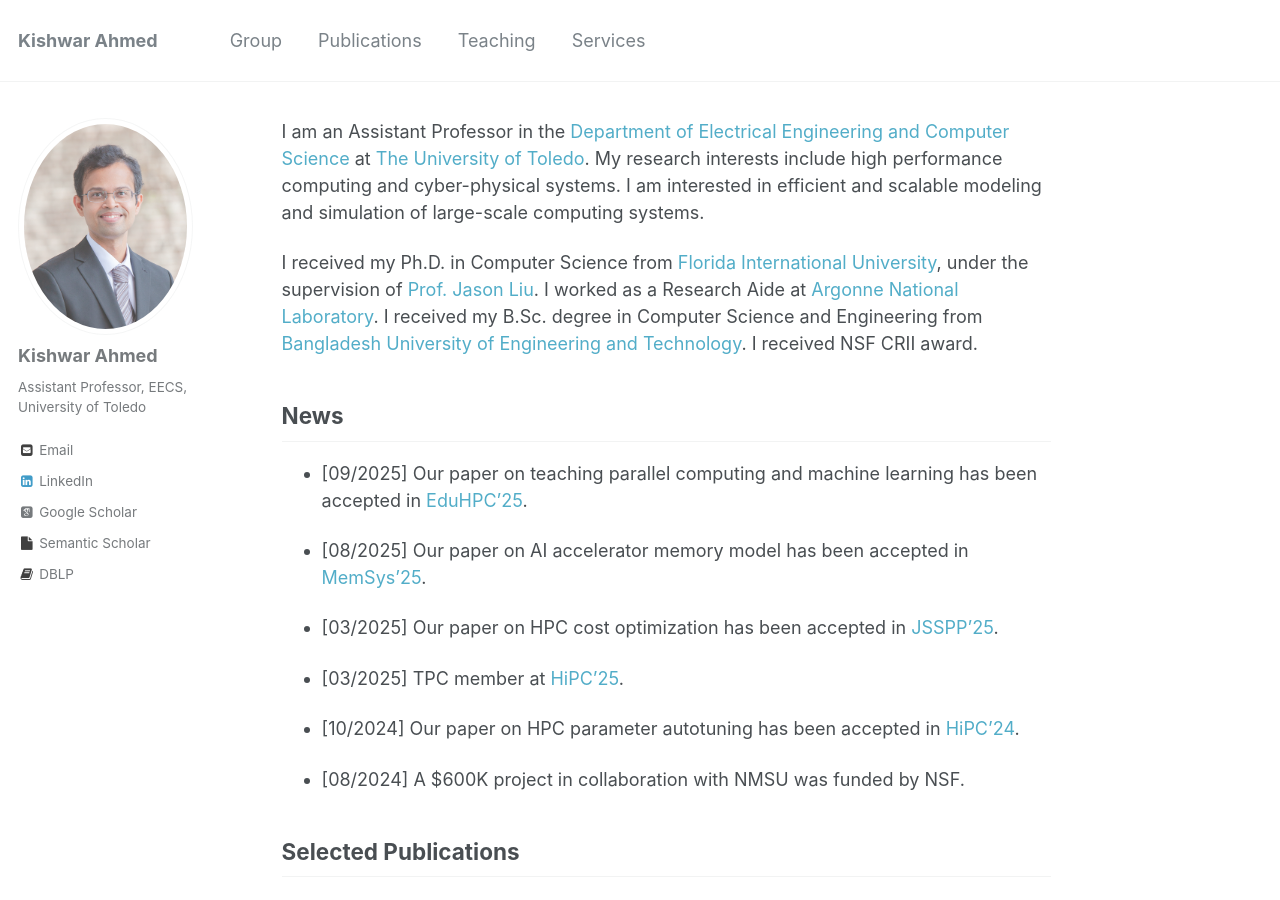
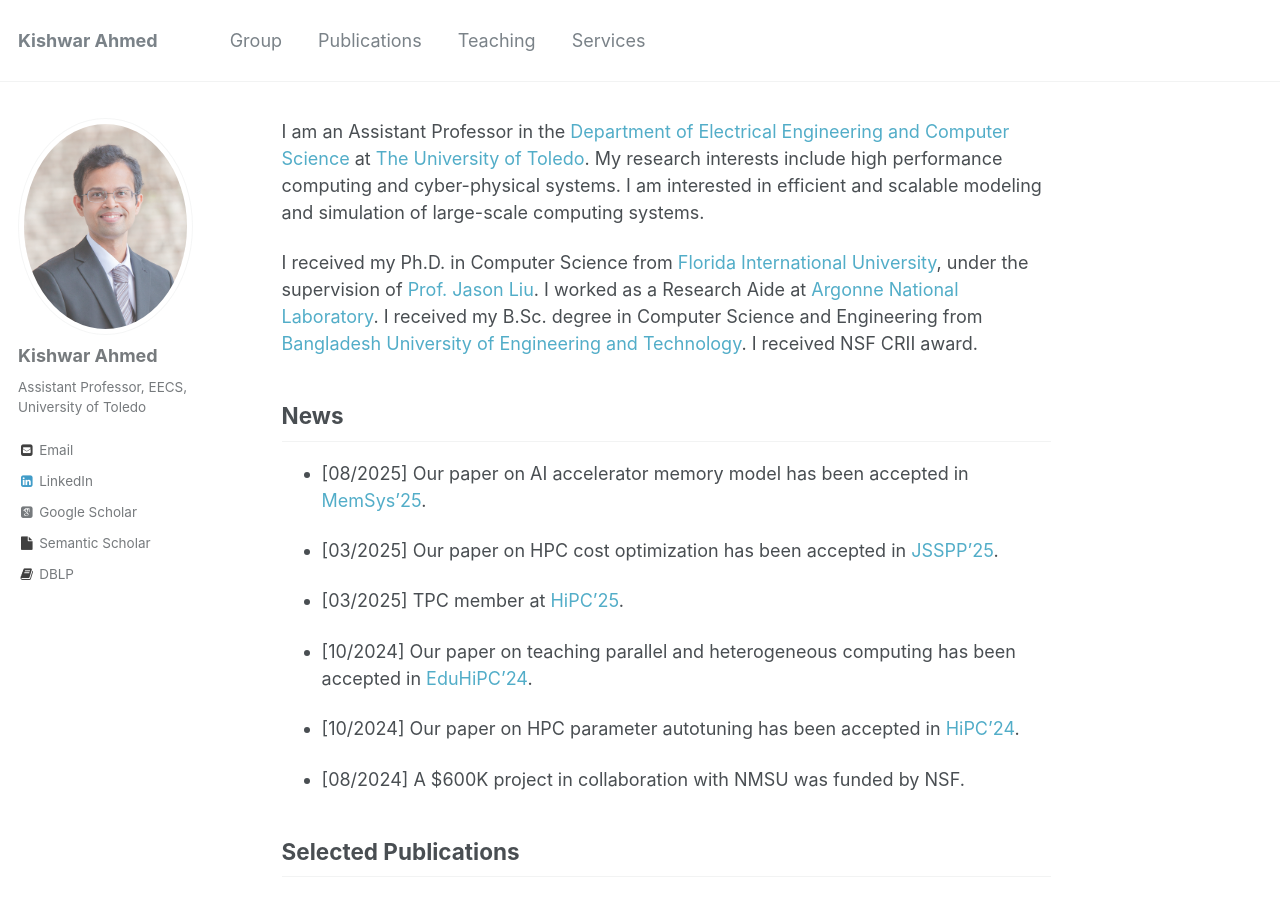
Before and after one commit to kishwarbd/kishwarbd.github.io, a Jekyll site: the page built from _pages/about.md, in a window 1280 px wide and 900 px high. Built offline with Jekyll 4.4.1, drawn with Linux system fonts in a browser that asks for light colours; some web fonts are replaced.

Commit message:
Update about.md

```diff
--- a/_pages/about.md
+++ b/_pages/about.md
@@ -14,13 +14,14 @@ Jason Liu](https://people.cis.fiu.edu/liux/). I worked as a Research Aide at [Ar
 
 
 ## News
-* [09/2025] Our paper on teaching parallel computing and machine learning has been accepted in [EduHPC'25](https://tcpp.cs.gsu.edu/curriculum/?q=eduHPC25).
 
 * [08/2025] Our paper on AI accelerator memory model has been accepted in [MemSys'25](https://www.memsys.io/).
 
 * [03/2025] Our paper on HPC cost optimization has been accepted in [JSSPP'25](https://jsspp.org/).
 
 * [03/2025] TPC member at [HiPC'25](https://www.hipc.org/).
+
+* [10/2024] Our paper on teaching parallel and heterogeneous computing has been accepted in [EduHiPC'24](https://tcpp.cs.gsu.edu/curriculum/?q=eduHiPC24).
 
 * [10/2024] Our paper on HPC parameter autotuning has been accepted in [HiPC'24](https://www.hipc.org/).
 
```
